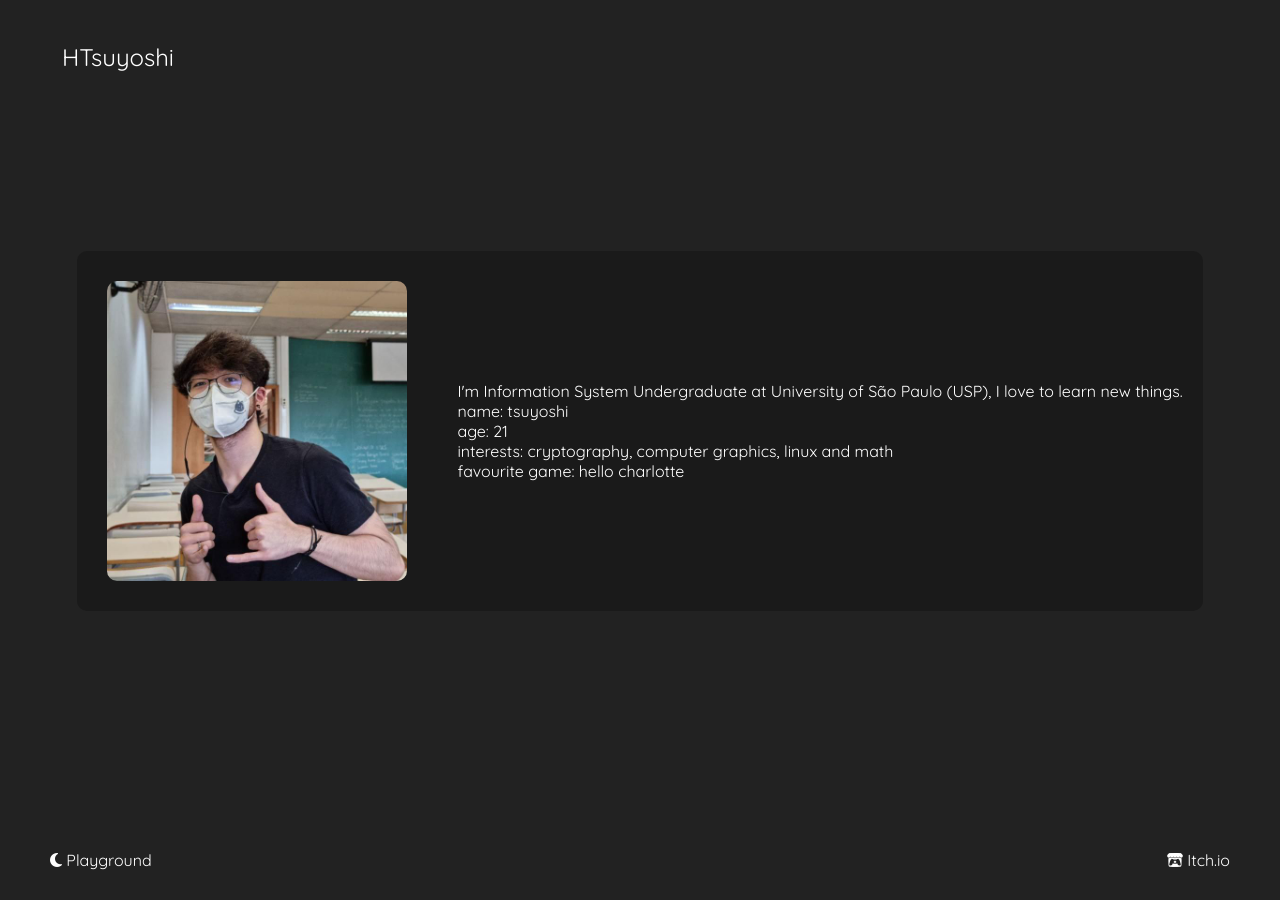
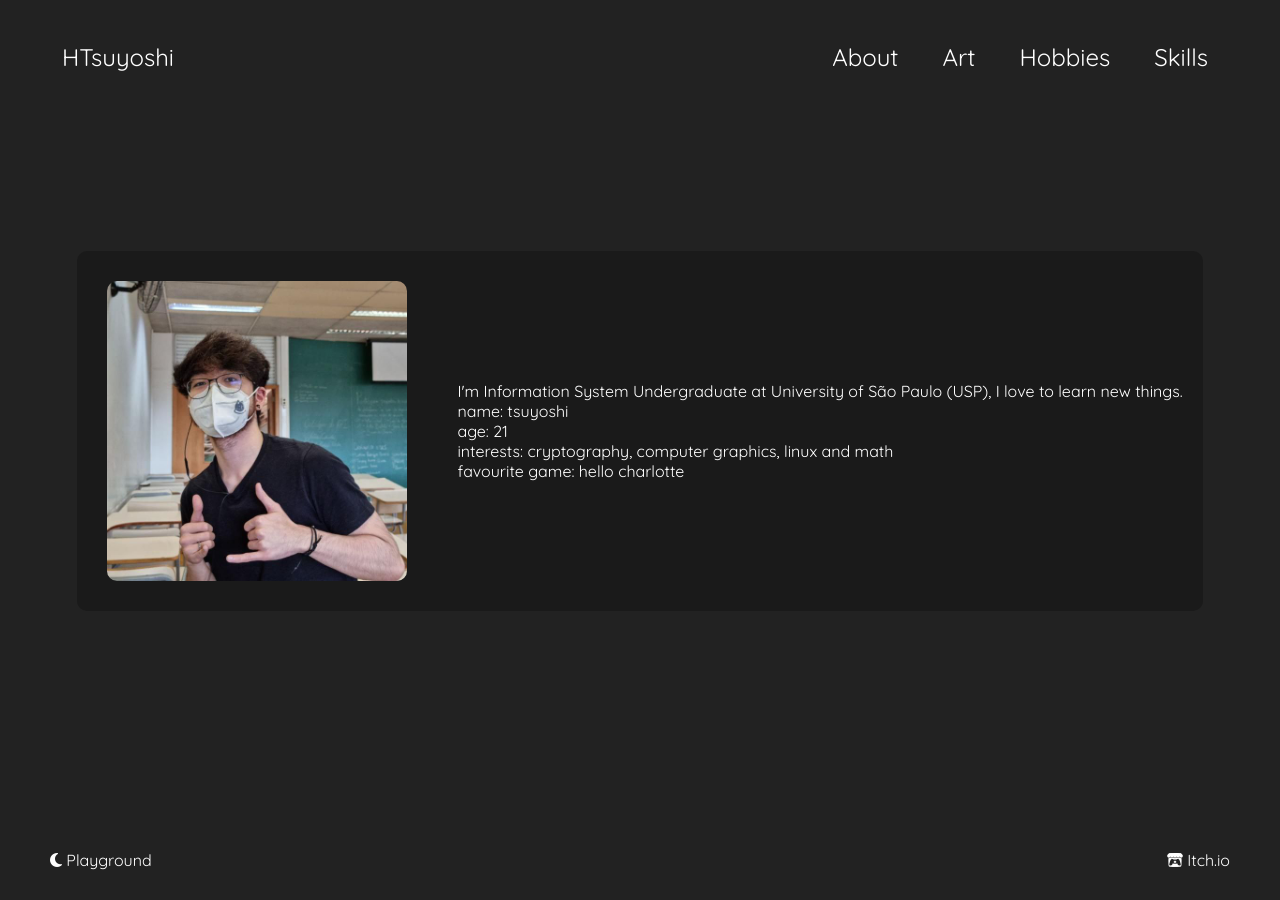
Before and after one commit to HTsuyoshi/Htsuyoshi.github.io, a Jekyll site: the page built from pages/about.html, in a window 1280 px wide. Built offline with Jekyll 4.4.1, drawn with Linux system fonts in a browser that asks for light colours; nearby versions of some CDN libraries.

Commit message:
Fix website

```diff
--- a/_layouts/default.html
+++ b/_layouts/default.html
@@ -25,6 +25,12 @@
 		<span id='main-page'>
 		<nav>
 			<a id='home' href='/'>HTsuyoshi</a>
+			<ul>
+				<li><a href='/about.html'>About</a></li>
+				<li><a href='/art.html'>Art</a></li>
+				<li><a href='/hobbies.html'>Hobbies</a></li>
+				<li><a href='/skills/index.html'>Skills</a></li>
+			</ul>
 		</nav>
 
 		<div id='content'>
```
